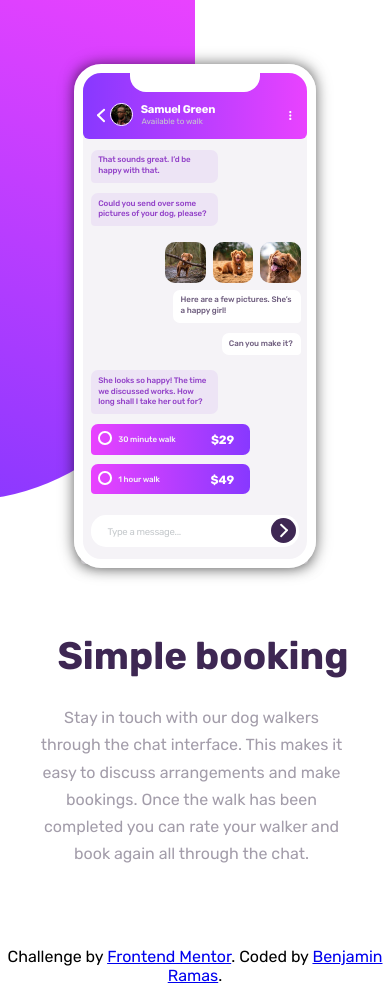
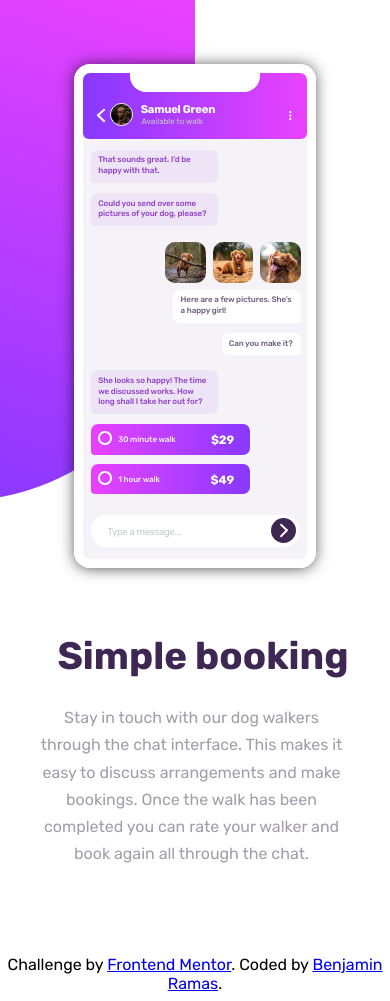
Before and after one commit to Benjamin-Ramas/chat-app-css-illustration, a plain HTML site: page index.html in a window 390 px wide. Drawn offline with Linux system fonts and the light colour scheme.

Commit message:
Slightly edited positioning

```diff
--- a/index.html
+++ b/index.html
@@ -19,7 +19,7 @@
   <div class="backdiv two"></div>
   <div class="previewHolder">
   </div>
-
+  <main>
     <div class="phoneBorder">
       <div class="phoneBackground"></div>
       <div class="phoneIndent"></div>
@@ -71,6 +71,8 @@
       </p>
     </div>
 
+  </main>
+
   <footer>
     <div class="attribution">
       Challenge by <a href="https://www.frontendmentor.io?ref=challenge" target="_blank">Frontend Mentor</a>.
--- a/src/scss/_phone.scss
+++ b/src/scss/_phone.scss
@@ -12,7 +12,7 @@
 }
 
 .phoneBackground{
-    width: 100%;
+    width: 101%;
     height: 30.4rem;
     z-index: -1;
     position: absolute;
@@ -151,7 +151,7 @@
         position: static;
         margin: 0 auto;
         margin-top: 4rem;
-        border-radius: 7vw;
+        border-radius: 1rem;;
         box-shadow: 0 0 15px rgba(0, 0, 0, 0.505);
         transform-style: preserve-3d;
     }
--- a/src/scss/main.scss
+++ b/src/scss/main.scss
@@ -8,16 +8,20 @@
 
 body{
     margin: 0;
+    overflow-x: hidden;
+}
+
+main{
+    width: 100%;
     display: flex;
     flex-direction: row;
-    overflow-x: hidden;
-    min-height: 50rem;
 }
+
 footer{
     width: 100%;
     text-align: center;
-    position:absolute;
-    bottom: 1rem;
+    position: absolute;
+    bottom: 0.5rem;
 }
 
 .product-info{
@@ -41,7 +45,7 @@ footer{
 
 @media screen and ( max-width: 700px )
 {
-    body{
+    main{
         display: flex;
         flex-direction: column;
     }
```
Also changed, not shown: src/css/main.css, 1 other file. Lines whose indentation alone changed are shown as unchanged.
